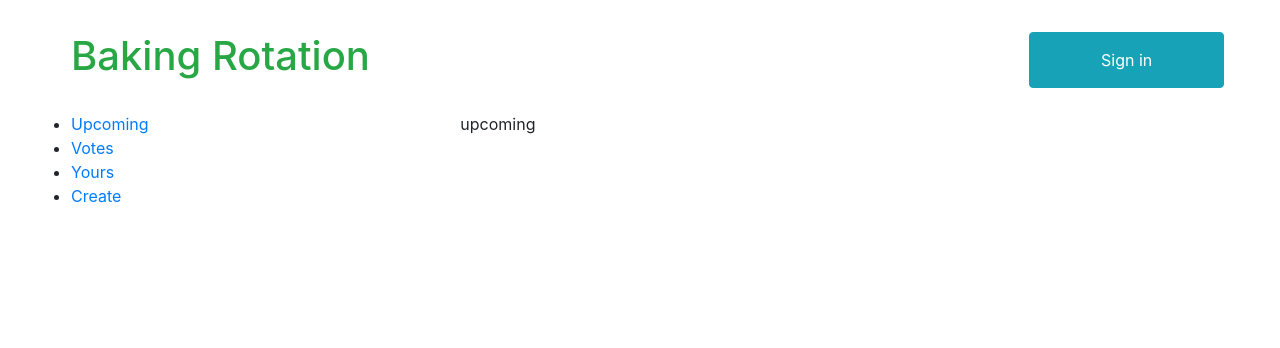
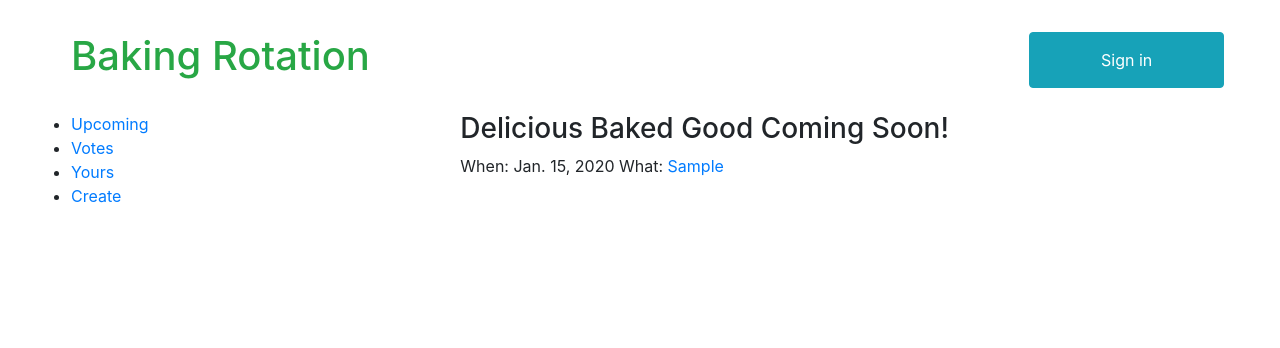
Before and after one commit to CarMin15/bakery_rotation, a Django app: page /bakery_rotation/upcoming/ in a window 1280 px wide. Shown: the top 348 px of the page. Run offline with Django 3.2, Linux system fonts and the light colour scheme; tables that the repository leaves empty hold one stand-in row (Sample ...); some libraries are stand-ins or nearby versions.

Commit message:
Populated upcoming view, prepped for ImageField

```diff
--- a/bakery_rotation/models.py
+++ b/bakery_rotation/models.py
@@ -5,6 +5,7 @@ from django.db import models
 class BakingSlot(models.Model):
     item = models.CharField(max_length=200)
     date = models.DateField(unique=True)
+    # img = models.ImageField()
 
 
     def __str__(self):
--- a/bakery_rotation/templates/baking_rotation/base.jinja
+++ b/bakery_rotation/templates/baking_rotation/base.jinja
@@ -6,7 +6,7 @@
 <body>
   <header>
     <div class="row m-4">
-      <h1 id=title class="text-success col-10">Baking Rotation</h1>
+      <h1 id=title class="col-10"><a class="text-success" href="/bakery_rotation/">Baking Rotation</a></h1>
       <button type="button" class="btn btn-info col-2">Sign in</button>
     </div>
 
--- a/bakery_rotation/templates/baking_rotation/upcoming.jinja
+++ b/bakery_rotation/templates/baking_rotation/upcoming.jinja
@@ -3,7 +3,13 @@
 {% block content %}
 
 <div>
-  upcoming
+  <h3>Delicious Baked Good Coming Soon!</h3>
+  <span>
+    When: {{ item.date }}
+  </span>
+  <span>
+    What: <a href="/bakery_rotation/details/{{ item.id }}">{{ item.item }}</a>
+  </span>
 </div>
 
 {% endblock %}
--- a/bakery_rotation/views.py
+++ b/bakery_rotation/views.py
@@ -1,3 +1,5 @@
+import datetime
+
 from django.shortcuts import render
 from .models import BakingSlot
 from django.shortcuts import render
@@ -25,7 +27,12 @@ def details(request, item_id):
 
 
 def upcoming(request):
-    context = {}
+    item = BakingSlot.objects.filter(
+        date__gt=datetime.datetime.today()
+    ).order_by('date').first()
+    context = {
+        'item': item,
+    }
     return render(request, 'baking_rotation/upcoming.jinja', context)
 
 
--- a/requirements.txt
+++ b/requirements.txt
@@ -1 +1,2 @@
 Django==2.1
+Pillow==5.2.0
```
